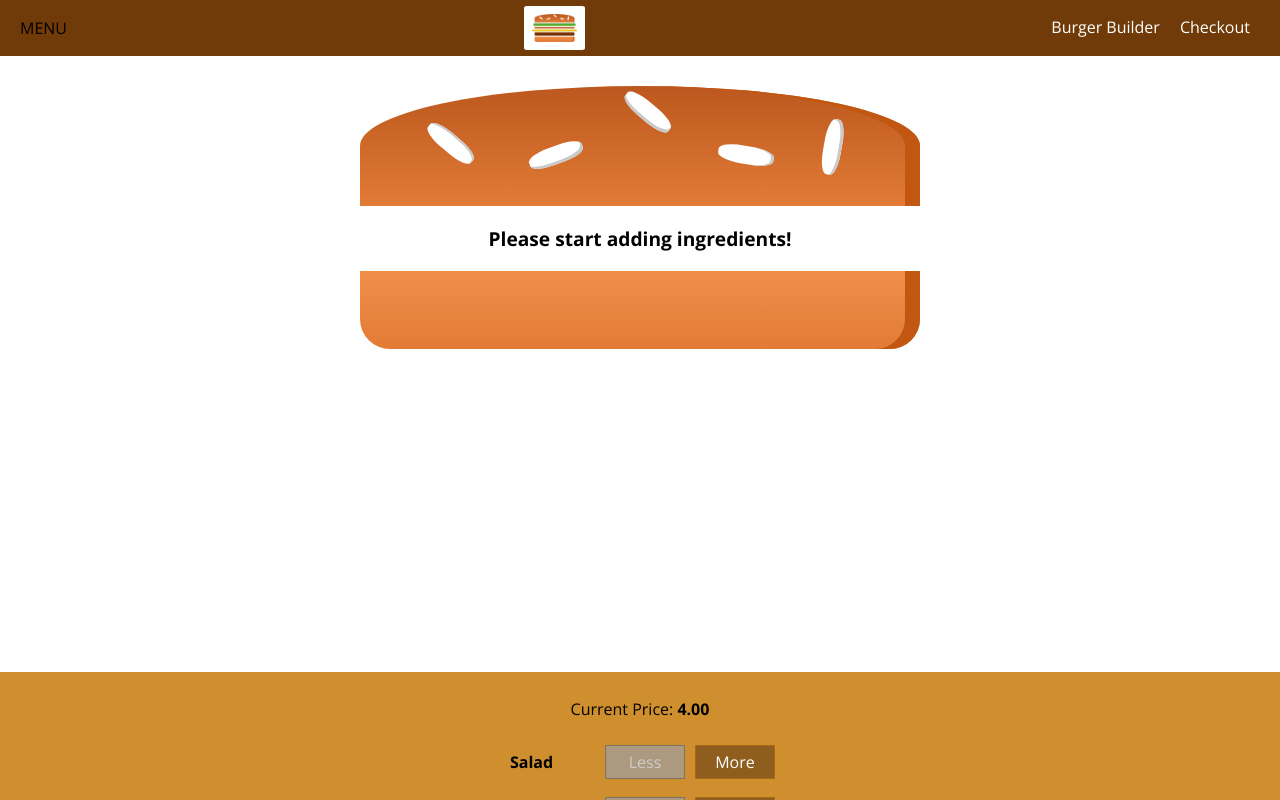
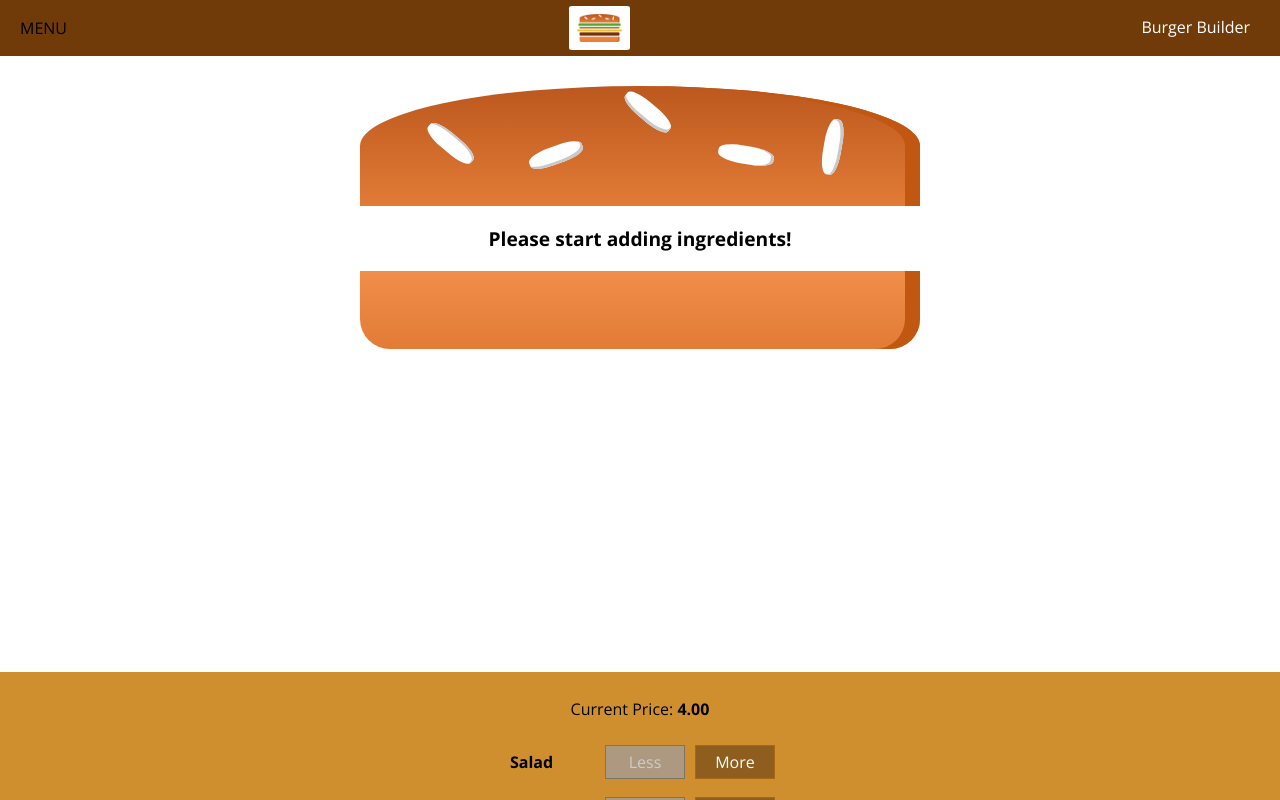
Before and after one commit to PallaviDutta/BurgerBuilder, a React app: page / in a window 1280 px wide. Shown: the top 800 px of the page. Built offline with nearby package versions, Linux system fonts and the light colour scheme.

Commit message:
Sidebar and backdrop

```diff
--- a/src/components/Layout/Layout.js
+++ b/src/components/Layout/Layout.js
@@ -1,18 +1,34 @@
-import React from 'react';
+import React,{Component} from 'react';
 import Aux from '../../hoc/Aux';
 import Layoutcss from './Layout.css';
 import Toolbar from '../Navigation/Toolbar/Toolbar';
 import SideDrawer from '../Navigation/SideDrawer/SideDrawer';
 
-const layout = (props) =>(
-    <Aux>
+class Layout extends Component{
+
+    state={
+        showSideDrawer : true
+    }
+
+    sideDrawerClosedHandler = () =>{
+        this.setState({showSideDrawer: false});
+    }
+
+
+    render(){
+        return(
+        <Aux>
         <Toolbar />
-        <SideDrawer/>
+        <SideDrawer
+        open={this.state.showSideDrawer}
+        closed={this.sideDrawerClosedHandler}/>
         <main className='Content'>
-        {props.children}
+        {this.props.children}
         </main>
     </Aux>
-);
+        )
+    }
+}
 
 //Layout will have both the toolBar and the sideDrawer.
-export default layout;
+export default Layout;
--- a/src/components/Logo/Logo.css
+++ b/src/components/Logo/Logo.css
@@ -1,6 +1,6 @@
 .Logo{
     background-color: white;
-    height: 80%;
+    height: 100%;
     padding: 8px;
     box-sizing: border-box;
     border-radius: 5%;
--- a/src/components/Logo/Logo.js
+++ b/src/components/Logo/Logo.js
@@ -3,7 +3,7 @@
 import classes from './Logo.css';
 
 const logo = (props) =>(
-    <div className='Logo'>
+    <div className='Logo' style={{height:props.height}}>
         <img src={burgerLogo} alt="MyBurger"/>
     </div>
 );
--- a/src/components/Navigation/NavigationItems/NavigationItem/NavigationItem.css
+++ b/src/components/Navigation/NavigationItems/NavigationItem/NavigationItem.css
@@ -1,19 +1,41 @@
+/* Mobile settings */
+
+.NavigationItem{
+    margin: 10px 0;
+    box-sizing: border-box;
+    display: block;
+    width: 100%;
+}
+
+.NavigationItem a{
+    color: #8F5C2C;
+    text-decoration: none;
+    width: 100%;
+    box-sizing: border-box;
+    display: block;
+}
+
+.NavigationItem a:hover,
+.NavigationItem a:active,
+.NavigationItem a:active{
+    color: #40A4C8;
+}
+
+
+@media(min-width: 500px){
     .NavigationItem{
         margin: 0;
-    box-sizing: border-box;
         display: flex;
         height: 100%;
+        width: auto;
         align-items: center;
     }
 
     .NavigationItem a{
         color: white;
-    text-decoration: none;
         height: 100%;
         padding: 16px 10px;
         border-bottom: 4px solid transparent;
-    box-sizing: border-box;
-    display: block;
     }
 
     .NavigationItem a:hover,
@@ -23,3 +45,4 @@
         border-bottom: 4px solid #40A4C8;
         color: white;
     }
+}
--- a/src/components/Navigation/NavigationItems/NavigationItems.css
+++ b/src/components/Navigation/NavigationItems/NavigationItems.css
@@ -1,8 +1,16 @@
+/* Mobile view */
+
 .NavigationItems{
     margin: 0;
     padding: 0;
     list-style: none;
-    display: flex;
     align-items: center;
+    flex-flow: column;
     height: 100%;
 }
+
+@media (min-width: 500px){
+    .NavigationItems{
+        flex-flow: row;
+    }
+}
--- a/src/components/Navigation/SideDrawer/SideDrawer.css
+++ b/src/components/Navigation/SideDrawer/SideDrawer.css
@@ -25,3 +25,13 @@
 .Close{
     transform: translateX(-100%);
 }
+
+.Logoside{
+    height: 11%;
+}
+
+@media(max-width: 499px){
+    .DesktopOnly{
+        display: none;
+    }
+}
--- a/src/components/Navigation/SideDrawer/SideDrawer.js
+++ b/src/components/Navigation/SideDrawer/SideDrawer.js
@@ -2,16 +2,26 @@
 import Logo from '../../Logo/Logo';
 import NavigationItems from '../NavigationItems/NavigationItems';
 import classes from './SideDrawer.css';
+import Backdrop from '../../UI/Backdrop/Backdrop';
+import Aux from '../../../hoc/Aux';
 
 const sideDrawer = (props) =>{
-    //...
+    let attachedClasses=['SideDrawer','Close'];
+    if(props.open){
+        attachedClasses =['SideDrawer','Open']
+    }
     return(
-        <div className='SideDrawer'>
+        <Aux>
+        <Backdrop show={props.open} clicked={props.closed}/>
+        <div className={attachedClasses.join(' ')}>
+            <div className='Logoside'>
             <Logo/>
+            </div>
             <nav>
                 <NavigationItems/>
             </nav>
         </div>
+        </Aux>
     );
 }
 //Will have the sidebar itself and the toggle button
--- a/src/components/Navigation/Toolbar/Toolbar.css
+++ b/src/components/Navigation/Toolbar/Toolbar.css
@@ -18,3 +18,7 @@
 .Toolbar nav{
     height: 100%;
 }
+
+.Logotool{
+    height: 80%;
+}
--- a/src/components/Navigation/Toolbar/Toolbar.js
+++ b/src/components/Navigation/Toolbar/Toolbar.js
@@ -6,8 +6,10 @@
 const toolbar = (props) =>(
     <header className='Toolbar'>
     <div>MENU</div>
+    <div className='Logotool'>
     <Logo/>
-    <nav>
+    </div>
+    <nav className='DesktopOnly'>
         <NavigationItems/>
     </nav>
     </header>
```
Lines whose indentation alone changed are shown as unchanged.
